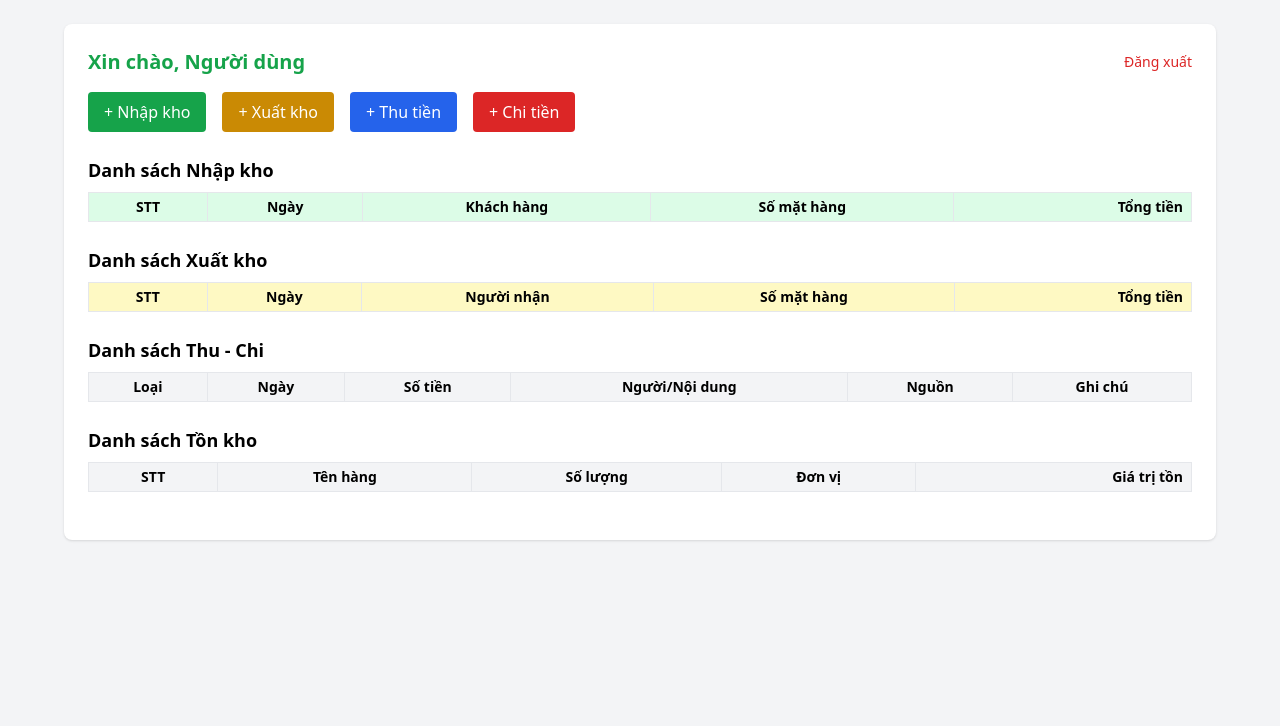
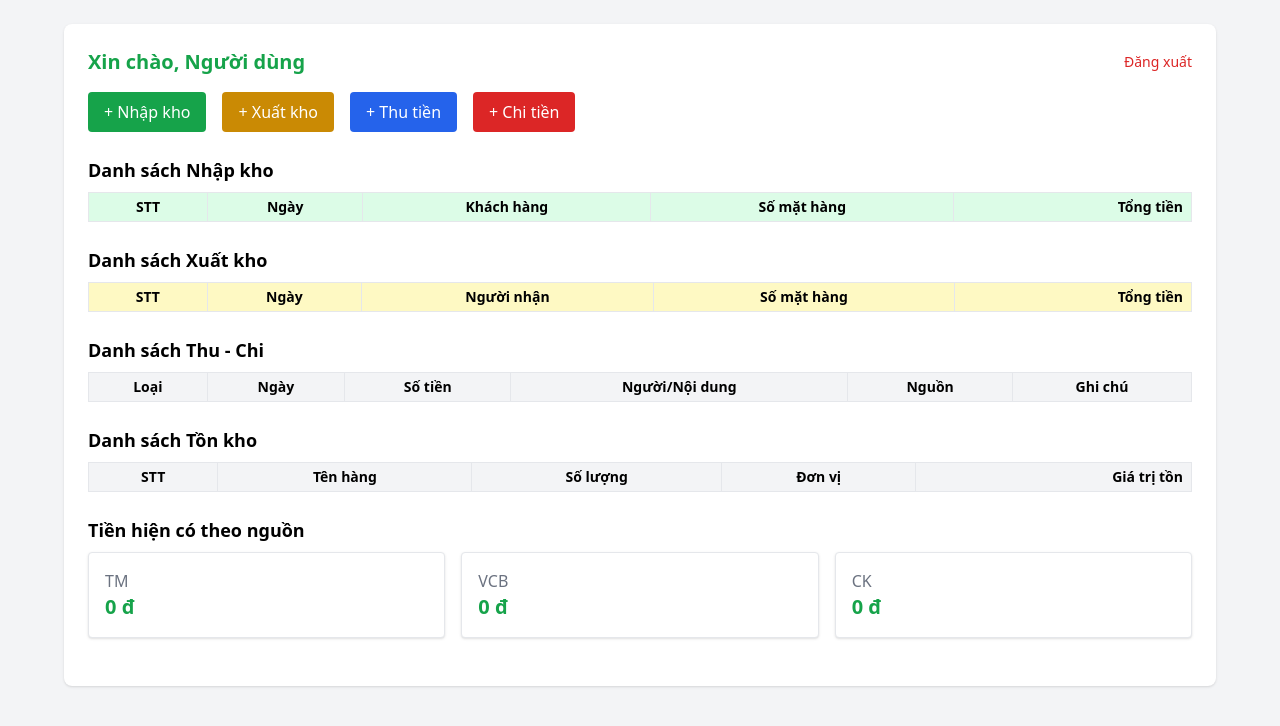
Before and after one commit to phelieuandan/phelieuandan.github.io, a Jekyll site: the page dashboard.html, which Jekyll copies as it is, in a window 1280 px wide. Shown: the top 726 px of the page. Built offline with Jekyll 4.4.1, drawn with Linux system fonts in a browser that asks for light colours; nearby versions of some CDN libraries; comment, search, counter and statistics services are not loaded.

Commit message:
Update dashboard.html

```diff
--- a/dashboard.html
+++ b/dashboard.html
@@ -148,6 +148,23 @@
   </thead>
   <tbody id="inventoryTable"></tbody>
 </table>
+
+    <h3 class="text-lg font-semibold mt-6 mb-2">Tiền hiện có theo nguồn</h3>
+<div class="grid grid-cols-1 md:grid-cols-3 gap-4 mb-6">
+  <div class="p-4 border rounded bg-white shadow">
+    <div class="text-gray-500">TM</div>
+    <div id="cashTM" class="text-xl font-bold text-green-600">0 đ</div>
+  </div>
+  <div class="p-4 border rounded bg-white shadow">
+    <div class="text-gray-500">VCB</div>
+    <div id="cashVCB" class="text-xl font-bold text-green-600">0 đ</div>
+  </div>
+  <div class="p-4 border rounded bg-white shadow">
+    <div class="text-gray-500">CK</div>
+    <div id="cashCK" class="text-xl font-bold text-green-600">0 đ</div>
+  </div>
+</div>
+
 
 
     <!-- Modal -->
@@ -584,6 +601,43 @@ $(document).on('input', '.qty, .price', function () {
 }
 calculateInventory();
 
+
+      function calculateCashBySource() {
+  const sources = {
+    TM: 0,
+    VCB: 0,
+    CK: 0
+  };
+
+  db.ref('cashflow').once('value').then(snap => {
+    snap.forEach(child => {
+      const d = child.val();
+      const amount = parseFloat(d.amount) || 0;
+      const source = d.source;
+
+      if (!source || !sources.hasOwnProperty(source)) return;
+
+      if (d.type === 'thu') {
+        sources[source] += amount;
+      } else if (d.type === 'chi') {
+        sources[source] -= amount;
+      }
+    });
+
+    // ✅ Hiển thị lên console
+    console.log("Tổng tiền theo nguồn:");
+    Object.keys(sources).forEach(key => {
+      console.log(`${key}: ${sources[key].toLocaleString()} đ`);
+    });
+
+    // ✅ Hoặc cập nhật lên giao diện
+    $('#cashTM').text(sources.TM.toLocaleString() + " đ");
+    $('#cashVCB').text(sources.VCB.toLocaleString() + " đ");
+    $('#cashCK').text(sources.CK.toLocaleString() + " đ");
+  });
+}
+calculateCashBySource();
+
     });
   </script>
 
```
